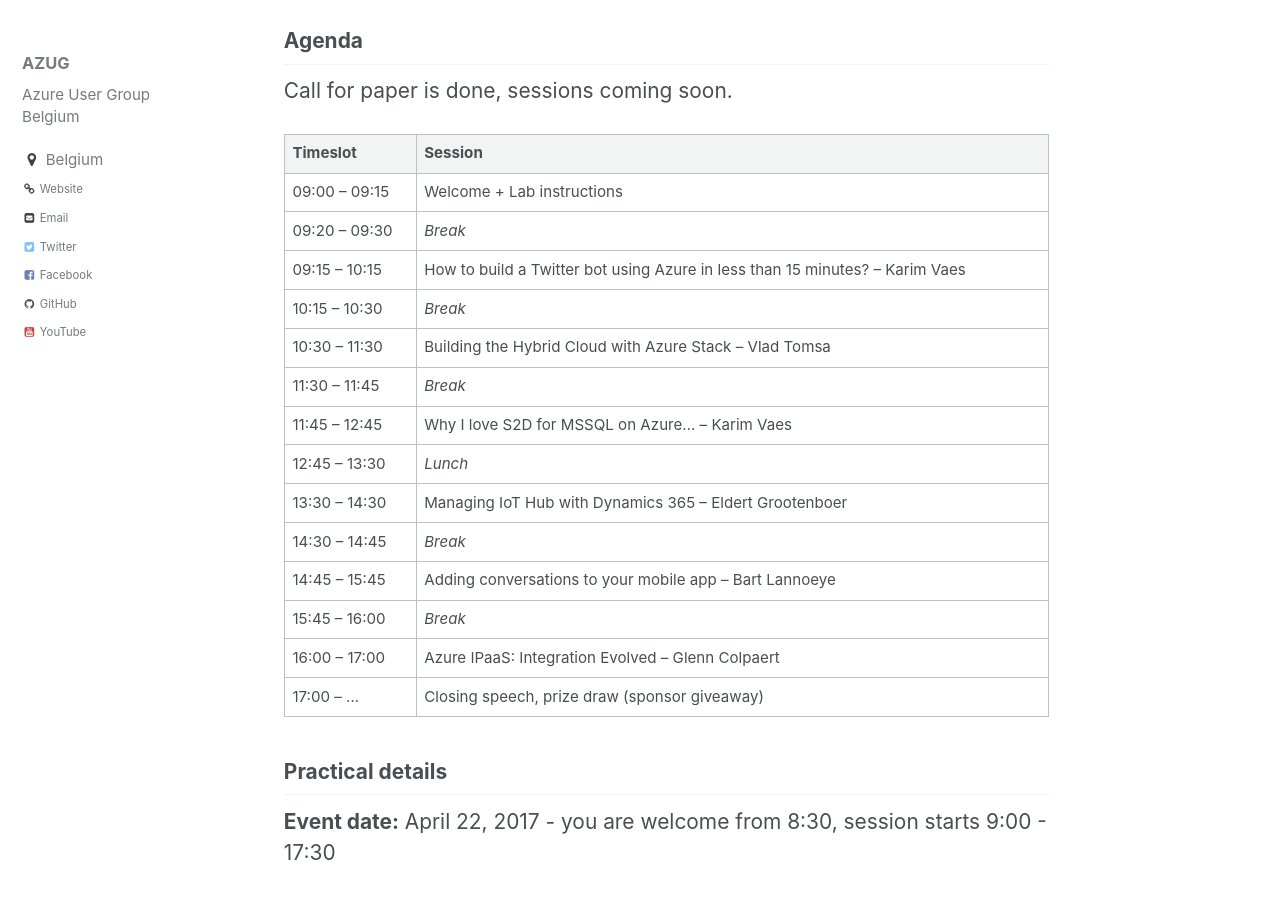
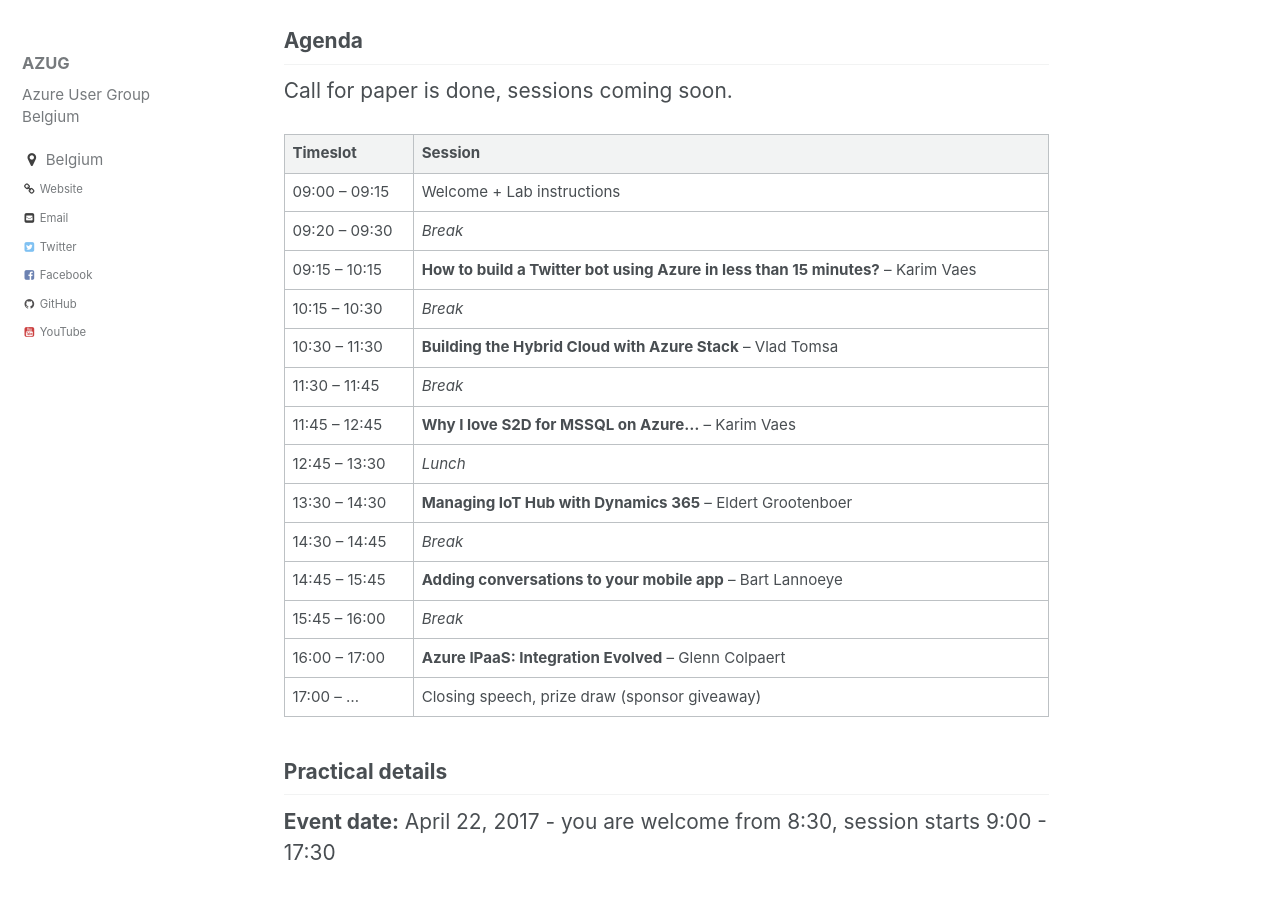
Before and after one commit to AzugBe/azugbe.github.io, a Jekyll site: the page built from _posts/events/2017-04-22---global-azure-bootcamp-2017.md, in a window 1280 px wide and 900 px high, scrolled down 479 px. Built offline with Jekyll 4.4.1, drawn with Linux system fonts in a browser that asks for light colours.

Commit message:
Titles in bold

```diff
--- a/_posts/events/2017-04-22---global-azure-bootcamp-2017.md
+++ b/_posts/events/2017-04-22---global-azure-bootcamp-2017.md
@@ -19,22 +19,22 @@ We will host a full day of Azure sessions, labs or just provide a workspace for
 ## Agenda
 Call for paper is done, sessions coming soon.
 
-| Timeslot        | Session                                                                                                                       |
-|:-------------------|:-------------------------------------------------------------------------------------------------------------|
-| 09:00 – 09:15 | Welcome + Lab instructions                                                                                     |
-| 09:20 – 09:30 | 	 *Break*                                                                                                                    |
-| 09:15 – 10:15 | 	 How to build a Twitter bot using Azure in less than 15 minutes? – Karim Vaes |
-| 10:15 – 10:30 | 	 *Break*                                                                                                                    |
-| 10:30 – 11:30 | 	 Building the Hybrid Cloud with Azure Stack  – Vlad Tomsa                                  |
-| 11:30 – 11:45 | 	 *Break*                                                                                                                    |
-| 11:45 – 12:45 | 	 Why I love S2D for MSSQL on Azure... – Karim Vaes                                             |
-| 12:45 – 13:30 | 	 *Lunch*                                                                                                                    |
-| 13:30 – 14:30 | 	 Managing IoT Hub with Dynamics 365 – Eldert Grootenboer                              |
-| 14:30 – 14:45 | 	 *Break*                                                                                                                    |
-| 14:45 – 15:45 | 	 Adding conversations to your mobile app – Bart Lannoeye                                |
-| 15:45 – 16:00 | 	 *Break*                                                                                                                    |
-| 16:00 – 17:00 | 	 Azure IPaaS: Integration Evolved – Glenn Colpaert                                              |
-| 17:00 – ...	    |  Closing speech, prize draw (sponsor giveaway)                                                     |
+| Timeslot        | Session                                                                                                                              |
+|:-------------------|:-------------------------------------------------------------------------------------------------------------------|
+| 09:00 – 09:15 | Welcome + Lab instructions                                                                                             |
+| 09:20 – 09:30 | 	 *Break*                                                                                                                            |
+| 09:15 – 10:15 | 	 **How to build a Twitter bot using Azure in less than 15 minutes?** – Karim Vaes |
+| 10:15 – 10:30 | 	 *Break*                                                                                                                            |
+| 10:30 – 11:30 | 	 **Building the Hybrid Cloud with Azure Stack**  – Vlad Tomsa                                 |
+| 11:30 – 11:45 | 	 *Break*                                                                                                                            |
+| 11:45 – 12:45 | 	 **Why I love S2D for MSSQL on Azure...** – Karim Vaes                                             |
+| 12:45 – 13:30 | 	 *Lunch*                                                                                                                            |
+| 13:30 – 14:30 | 	 **Managing IoT Hub with Dynamics 365** – Eldert Grootenboer                             |
+| 14:30 – 14:45 | 	 *Break*                                                                                                                            |
+| 14:45 – 15:45 | 	 **Adding conversations to your mobile app** – Bart Lannoeye                                |
+| 15:45 – 16:00 | 	 *Break*                                                                                                                           |
+| 16:00 – 17:00 | 	 **Azure IPaaS: Integration Evolved** – Glenn Colpaert                                             |
+| 17:00 – ...	    |  Closing speech, prize draw (sponsor giveaway)                                                            |
 
 ## Practical details
 
```
